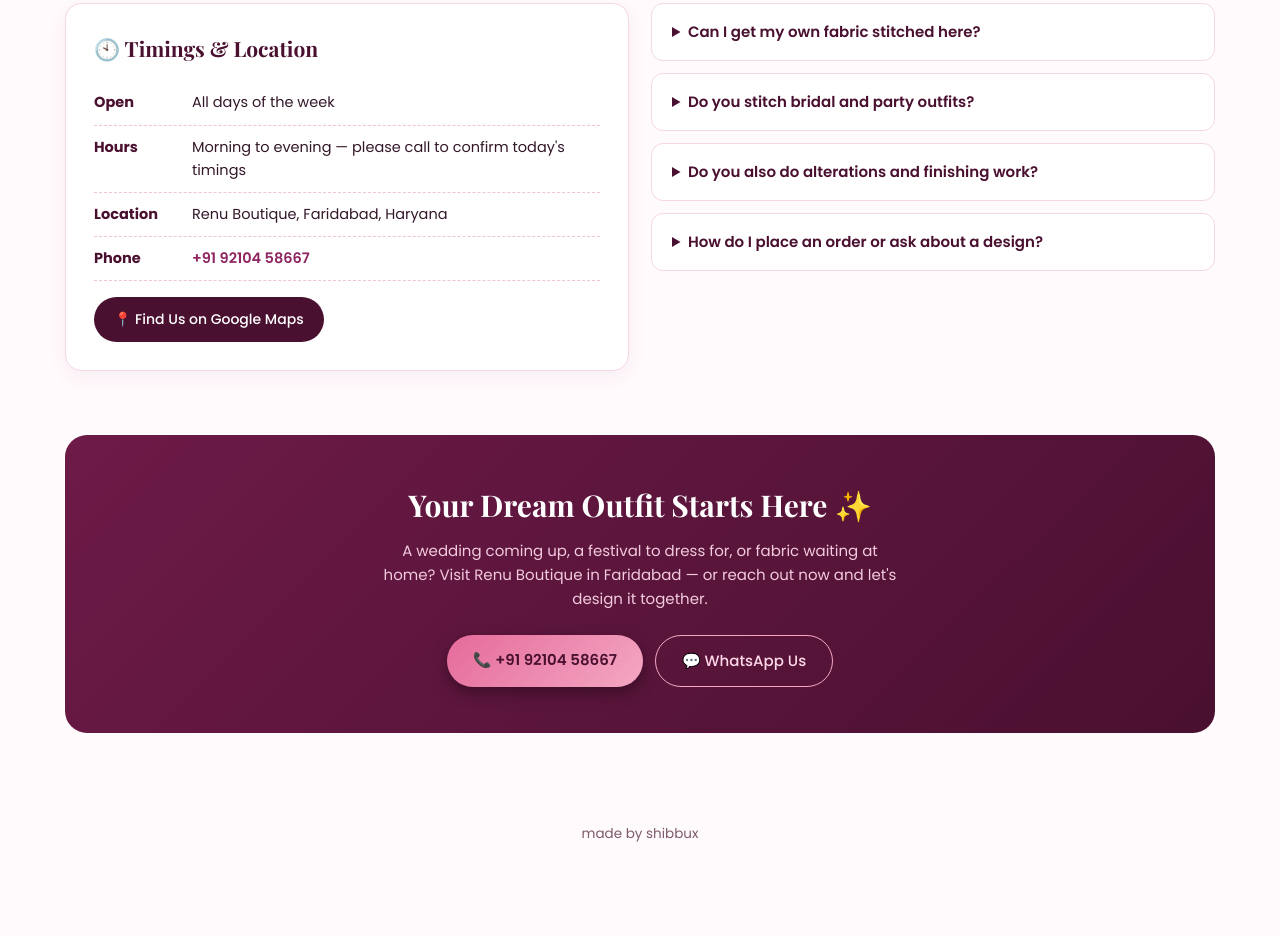
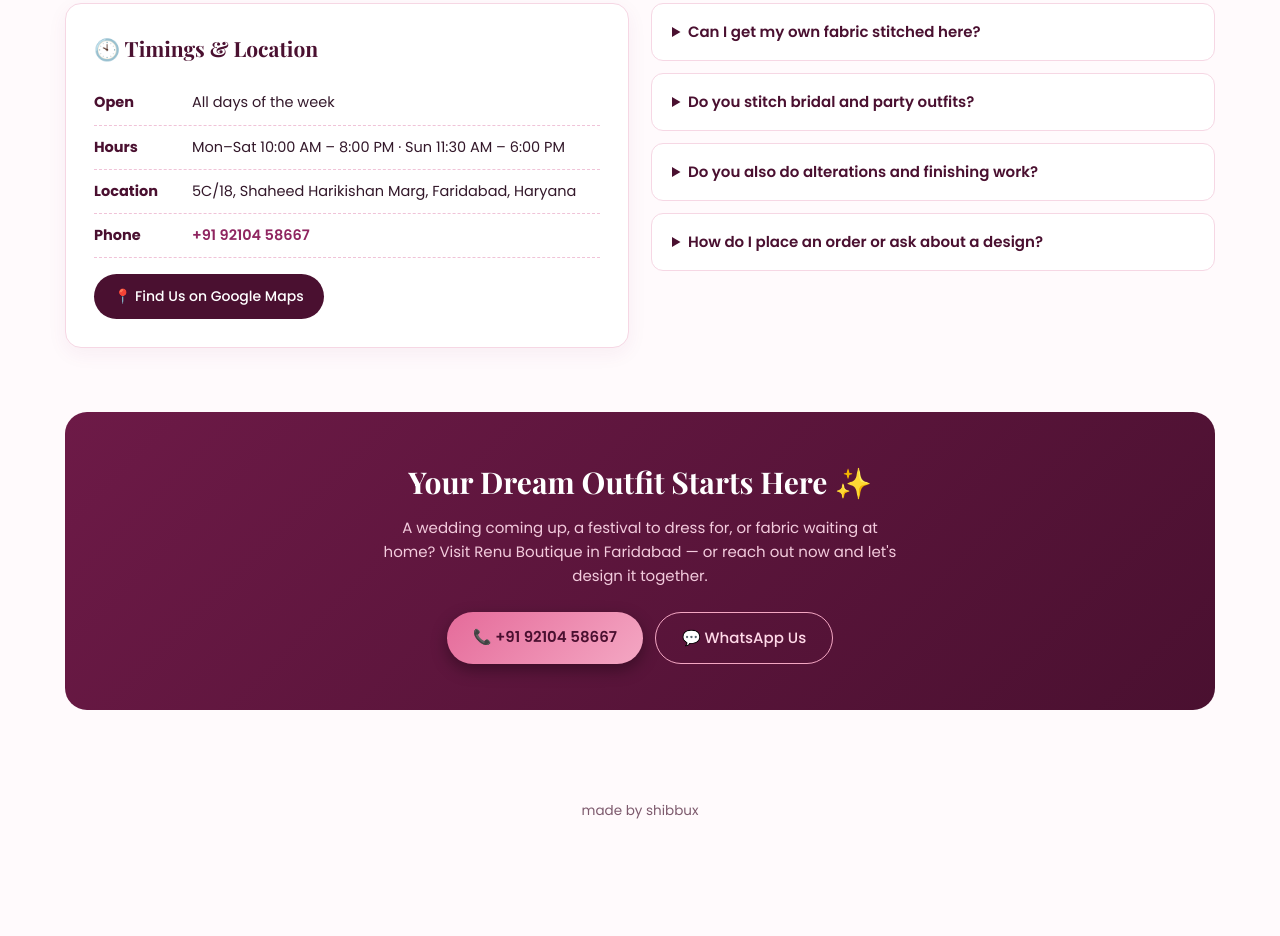
Before and after one commit to shibbuxde/renuboutique, a plain HTML site: page index.html in a window 1280 px wide. Shown: the part 4188-5124 px from the top of the page. Drawn offline with nearby package versions, Linux system fonts and the light colour scheme; a web font is replaced by a local one.

Commit message:
Update index.html with real address and hours

```diff
--- a/index.html
+++ b/index.html
@@ -361,8 +361,8 @@
       <div class="info-card">
         <h3>🕙 Timings &amp; Location</h3>
         <div class="info-row"><b>Open</b><span>All days of the week</span></div>
-        <div class="info-row"><b>Hours</b><span>Morning to evening — please call to confirm today's timings</span></div>
-        <div class="info-row"><b>Location</b><span>Renu Boutique, Faridabad, Haryana</span></div>
+        <div class="info-row"><b>Hours</b><span>Mon–Sat 10:00 AM – 8:00 PM · Sun 11:30 AM – 6:00 PM</span></div>
+        <div class="info-row"><b>Location</b><span>5C/18, Shaheed Harikishan Marg, Faridabad, Haryana</span></div>
         <div class="info-row"><b>Phone</b><span><a href="tel:+919210458667" style="color:var(--plum3);font-weight:600">+91 92104 58667</a></span></div>
         <a class="map-link" href="https://www.google.com/maps/search/Renu+Boutique+Faridabad" target="_blank" rel="noopener">📍 Find Us on Google Maps</a>
       </div>
```
